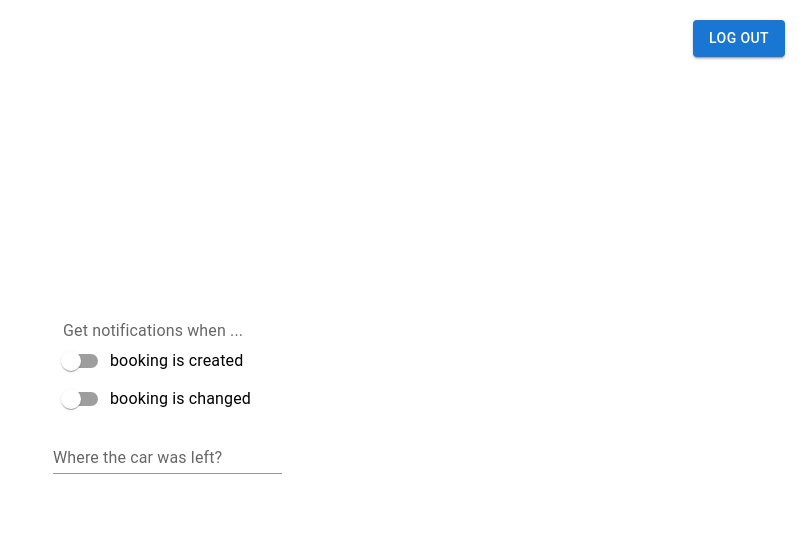
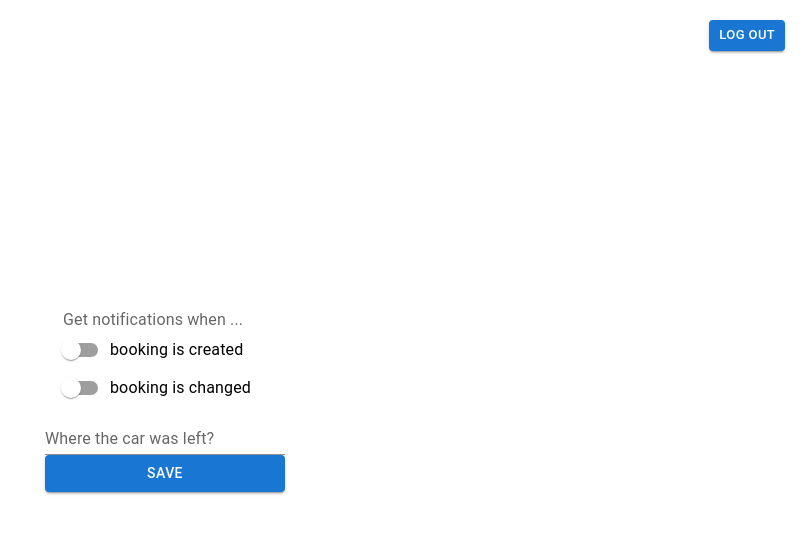
Before and after one commit to kalibria/Honda_tracker, a React (Create React App) app: page /calendar in a window 1280 px wide. Shown: the top 534 px of the page, without its empty margins (475-1280 px from the left). Built offline with nearby package versions, Linux system fonts and the light colour scheme.

Commit message:
HT-29: add Formik to setting page

```diff
--- a/src/auth/auth.types.ts
+++ b/src/auth/auth.types.ts
@@ -24,4 +24,5 @@ export interface IAlertForm {
 export interface IButtonEl {
   text: string;
   onClick?: () => void;
+  size?: string;
 }
--- a/src/auth/components/logOutFor/LogOutButton.tsx
+++ b/src/auth/components/logOutFor/LogOutButton.tsx
@@ -33,7 +33,7 @@ export const LogOutButton = () => {
     <div className={'absolute top-5 right-5'}>
       {error && <AlertForm message={error} />}
 
-      <ButtonEl text={'log out'} onClick={handleClick} />
+      <ButtonEl text={'log out'} onClick={handleClick} size={'small'} />
     </div>
   );
 };
--- a/src/settings/SettingsPage.tsx
+++ b/src/settings/SettingsPage.tsx
@@ -1,15 +1,36 @@
+import { Form, Formik } from 'formik';
 import React from 'react';
+import { ButtonEl } from 'src/auth/components/loginForm/componentsForLoginForm';
 import { BasicTextFields, SwitchesGroup } from 'src/settings/components';
 
 export const SettingsPage = () => {
   return (
     <main className={'sm:w-60 flex flex-col'}>
-      <SwitchesGroup
-        note1={'booking is created'}
-        note2={'booking is changed'}
-        title={'Get notifications when ...'}
-      />
-      <BasicTextFields label={'Where the car was left?'} />
+      <Formik
+        initialValues={{
+          isCreated: false,
+          isChanged: false,
+          textField: '',
+        }}
+        onSubmit={(values, { setSubmitting }) => {
+          console.log('submitting', values);
+          setSubmitting(false);
+        }}>
+        <Form className={'flex flex-col'}>
+          <SwitchesGroup
+            note1={'booking is created'}
+            note2={'booking is changed'}
+            title={'Get notifications when ...'}
+            isCreatedFieldName={'isCreated'}
+            isChangedFieldName={'isChanged'}
+          />
+          <BasicTextFields
+            label={'Where the car was left?'}
+            name={'textField'}
+          />
+          <ButtonEl text={'save'} />
+        </Form>
+      </Formik>
     </main>
   );
 };
--- a/src/settings/components.tsx
+++ b/src/settings/components.tsx
@@ -1,44 +1,46 @@
+import Button from '@mui/material/Button';
+import { useField } from 'formik';
 import * as React from 'react';
 import FormLabel from '@mui/material/FormLabel';
 import FormControl from '@mui/material/FormControl';
 import FormGroup from '@mui/material/FormGroup';
 import FormControlLabel from '@mui/material/FormControlLabel';
 import Switch from '@mui/material/Switch';
-import Box from '@mui/material/Box';
 import TextField from '@mui/material/TextField';
+import { placeWhereCar } from 'src/settings/constants';
 import { IBasicTextFields, ISwitchesGroup } from 'src/settings/types';
 
 export const SwitchesGroup: React.FC<ISwitchesGroup> = ({
   note1,
   note2,
   title,
-  ...props
+  isCreatedFieldName,
+  isChangedFieldName,
 }) => {
-  const [state, setState] = React.useState({
-    note1: false,
-    note2: false,
+  const [isCreatedField] = useField({
+    name: isCreatedFieldName,
+    type: 'radio',
   });
 
-  const handleChange = (event: React.ChangeEvent<HTMLInputElement>) => {
-    setState({
-      ...state,
-      [event.target.name]: event.target.checked,
+  const [isChangedField] = useField({
+    name: isChangedFieldName,
+    type: 'radio',
   });
-  };
 
   return (
     <FormControl
       component="fieldset"
       variant="standard"
       className={'self-center'}>
+      <>
         <FormLabel component="legend">{title}</FormLabel>
         <FormGroup>
           <FormControlLabel
             control={
               <Switch
-              checked={state.note1}
-              onChange={handleChange}
-              name="note1"
+                checked={isChangedField.value}
+                onChange={isCreatedField.onChange}
+                name={note1}
               />
             }
             label={note1}
@@ -46,33 +48,32 @@ export const SwitchesGroup: React.FC<ISwitchesGroup> = ({
           <FormControlLabel
             control={
               <Switch
-              checked={state.note2}
-              onChange={handleChange}
-              name="note2"
+                checked={isCreatedField.value}
+                onChange={isChangedField.onChange}
+                name={note2}
               />
             }
             label={note2}
           />
         </FormGroup>
+      </>
     </FormControl>
   );
 };
 
-export const BasicTextFields: React.FC<IBasicTextFields> = ({ label }) => {
+export const BasicTextFields: React.FC<IBasicTextFields> = ({
+  label,
+  ...props
+}) => {
+  const [field] = useField(props);
   return (
-    <Box
-      component="form"
-      sx={{
-        '& > :not(style)': { m: 1, width: '25ch' },
-      }}
-      noValidate
-      autoComplete="off">
     <TextField
-        fullWidth
       id="standard-basic"
       label={label}
       variant="standard"
+      {...field}
+      {...props}
+      // value={placeWhereCar}
     />
-    </Box>
   );
 };
--- /dev/null
+++ b/src/settings/constants.ts
@@ -0,0 +1 @@
+export const placeWhereCar = 'Машина в гараже';
--- a/src/settings/types.ts
+++ b/src/settings/types.ts
@@ -1,9 +1,15 @@
+import { FieldHookConfig } from 'formik';
+
 export interface ISwitchesGroup {
   note1: string;
   note2: string;
   title: string;
+  isCreatedFieldName: string;
+  isChangedFieldName: string;
 }
 
 export interface IBasicTextFields {
   label: string;
+  name: string;
+  [key: string]: string | FieldHookConfig<any>;
 }
```
Lines whose indentation alone changed are shown as unchanged.
